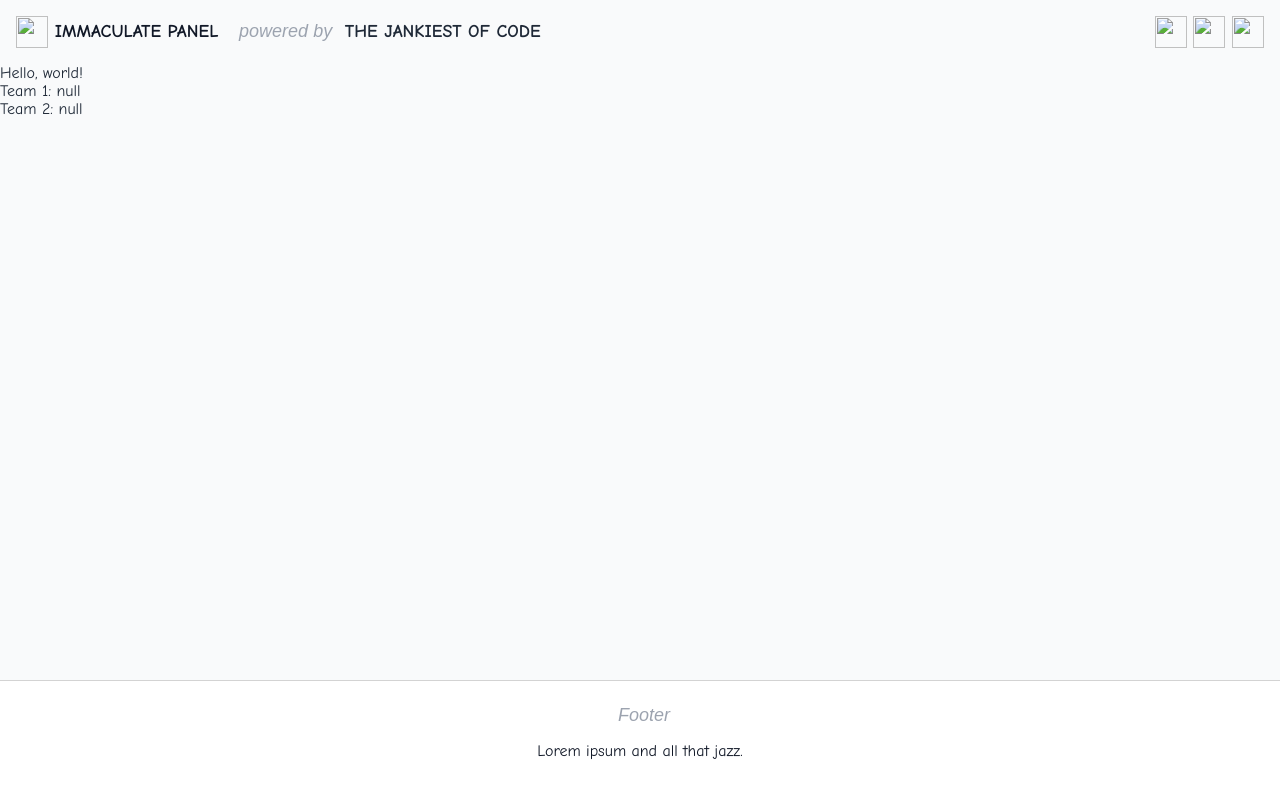
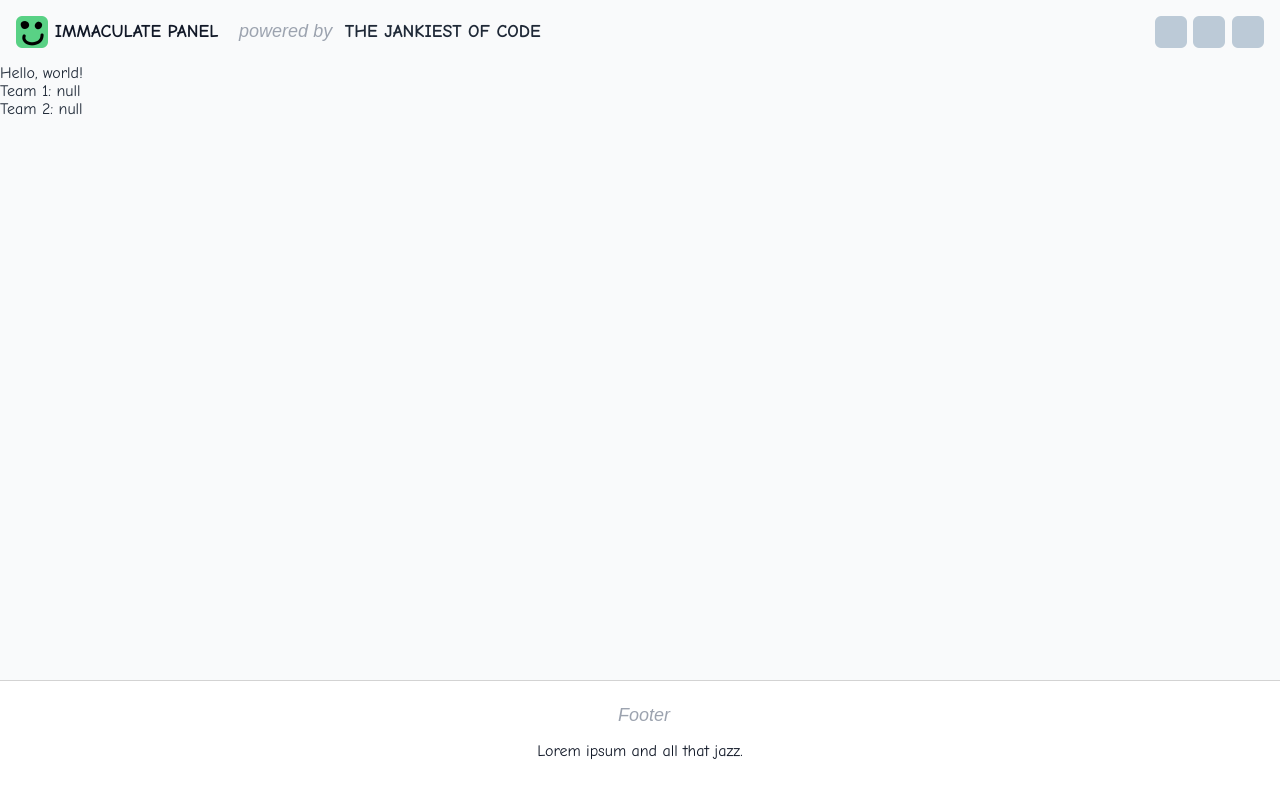
Before and after one commit to aspirito2015/ImmaculatePanel, a plain HTML site: page answers.html in a window 1280 px wide. Drawn offline with Linux system fonts and the light colour scheme; files that its build step writes are made by us from their sources.

Commit message:
Fix refs broken in restructuring

```diff
--- a/components/header.js
+++ b/components/header.js
@@ -8,16 +8,16 @@
         <div class="header">
             <div class="left" href="index.html">
                 <a href="#" style="text-decoration: none;">
-                    <img src="../icon.png" width="32px" height="32px">
+                    <img src="../images/icon.png" width="32px" height="32px">
                     <h1>IMMACULATE PANEL</h1>
                 </a>
                 <h2>powered by</h2>
                 <h3>THE JANKIEST OF CODE</h3>
             </div>
             <div class="right">
-                <img src="../icon_blank.png" width="32px" height="32px">
-                <img src="../icon_blank.png" width="32px" height="32px">
-                <img src="../icon_blank.png" width="32px" height="32px">
+                <img src="../images/icon_blank.png" width="32px" height="32px">
+                <img src="../images/icon_blank.png" width="32px" height="32px">
+                <img src="../images/icon_blank.png" width="32px" height="32px">
             </div>
         </div>
         `;
```
Also changed, not shown: index.html (+5 -5 lines).
